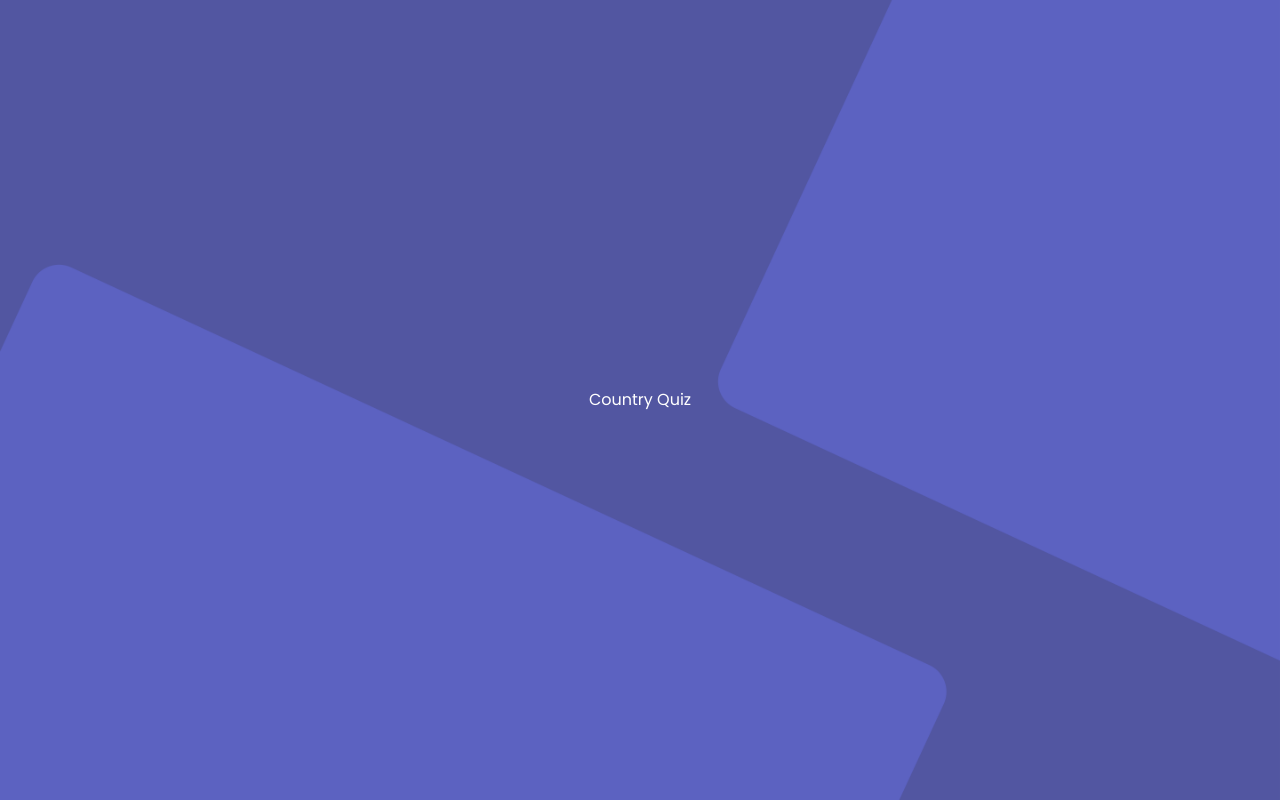
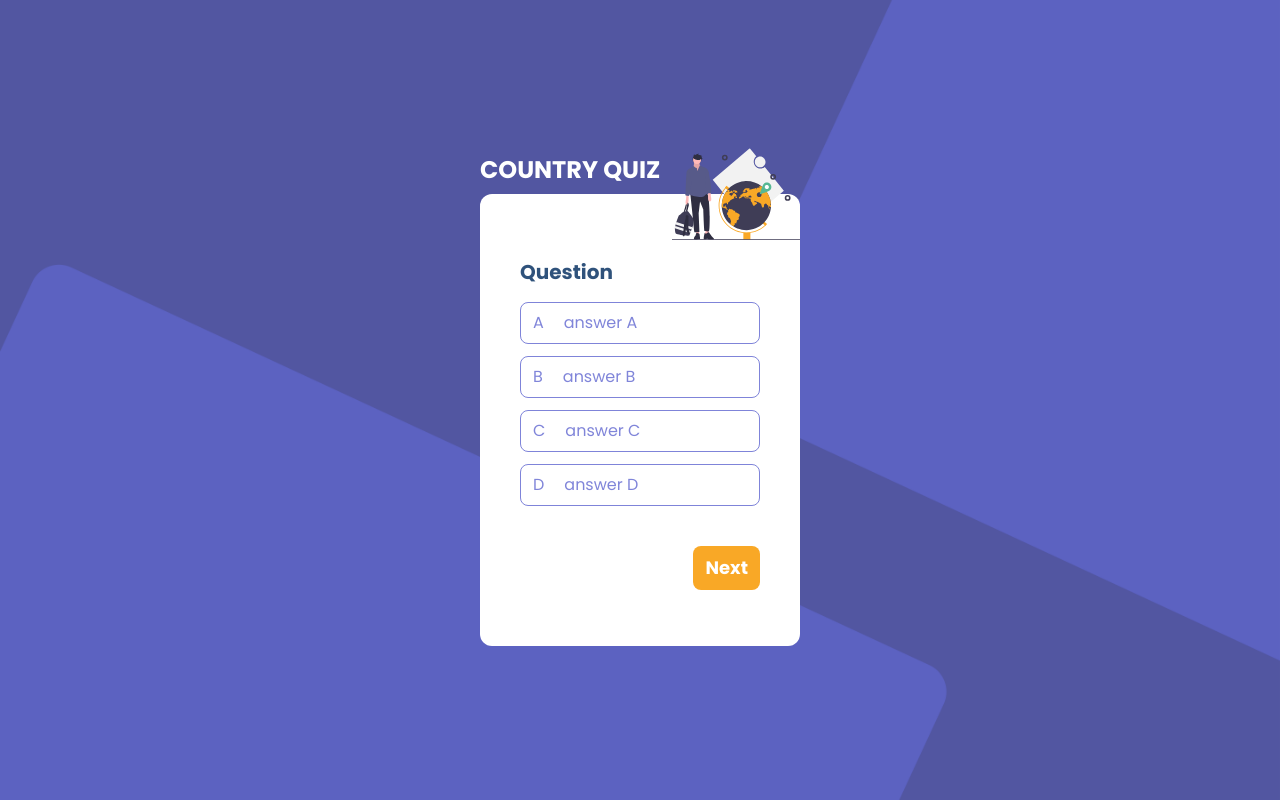
Before and after one commit to nushen96/devchallenges-country-quiz, a React (Create React App) app: page / in a window 1280 px wide. Built offline with nearby package versions, Linux system fonts and the light colour scheme.

Commit message:
styled quiz ui

```diff
--- a/src/App.js
+++ b/src/App.js
@@ -1,9 +1,14 @@
-import logo from './logo.svg';
+import QuizContainer from "./components/QuizContainer";
 
 function App() {
   return (
     <div className="h-screen bg-purple-pattern bg-cover bg-center flex items-center justify-center font-poppins">
-      <h1 className="text-white">Country Quiz</h1>
+      <div className="h-auto w-3/12">
+        <h1 className="uppercase text-white font-bold text-2xl mb-2">
+          Country quiz
+        </h1>
+        <QuizContainer/>
+      </div>
     </div>
   );
 }
--- /dev/null
+++ b/src/components/QuizContainer.jsx
@@ -0,0 +1,39 @@
+import cardImage from "../resources/images/undraw_adventure_4hum 1.svg";
+
+const QuizAnswer = ({ letter, text }) => {
+  return (
+    <div className="flex px-3 py-2 rounded-lg border border-primary-light text-primary-light cursor-pointer hover:border-transparent hover:bg-orange hover:text-white">
+      <h3>{letter}</h3>
+      <p className="flex-1 pl-5">{text}</p>
+    </div>
+  );
+};
+
+const QuizContainer = () => {
+  return (
+    <div className="bg-white pb-14 rounded-xl">
+      <div className="relative bottom-16 ml-full flex justify-end">
+        <img
+          src={cardImage}
+          className="h-32 w-32 text-right"
+          alt="Card header"
+        />
+      </div>
+
+      <div className="-mt-16 px-10">
+        <h2 className="text-xl font-bold mb-4 text-primary-dark">Question</h2>
+        <div className="space-y-3">
+          <QuizAnswer letter="A" text="answer A" />
+          <QuizAnswer letter="B" text="answer B" />
+          <QuizAnswer letter="C" text="answer C" />
+          <QuizAnswer letter="D" text="answer D" />
+        </div>
+      </div>
+      <div className="flex justify-end mt-10 px-10">
+          <button className="bg-orange text-white py-2 px-3 rounded-lg text-lg font-bold">Next</button>
+      </div>
+    </div>
+  );
+};
+
+export default QuizContainer;
--- a/tailwind.config.js
+++ b/tailwind.config.js
@@ -14,6 +14,16 @@ module.exports = {
         poppins: ["Poppins", "sans-serif"],
         montserrat: ["Montserrat", "sans-serif"],
       },
+      colors: {
+        primary: {
+          light: "#6066D0CC",
+          dark: "#2F527B",
+          darker: "#1D355D",
+        },
+        green: "#60BF88",
+        red: "#EA8282",
+        orange: "#F9A826",
+      },
     },
   },
   variants: {
```
